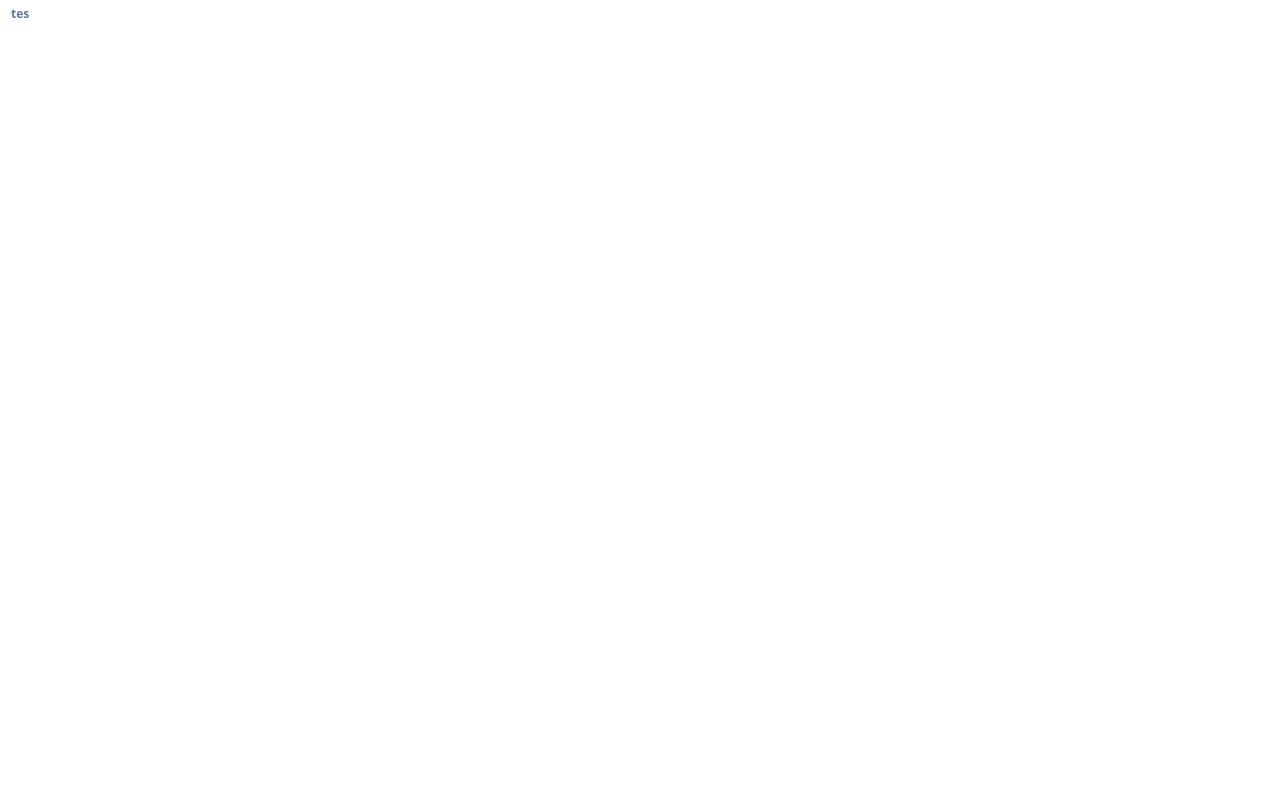
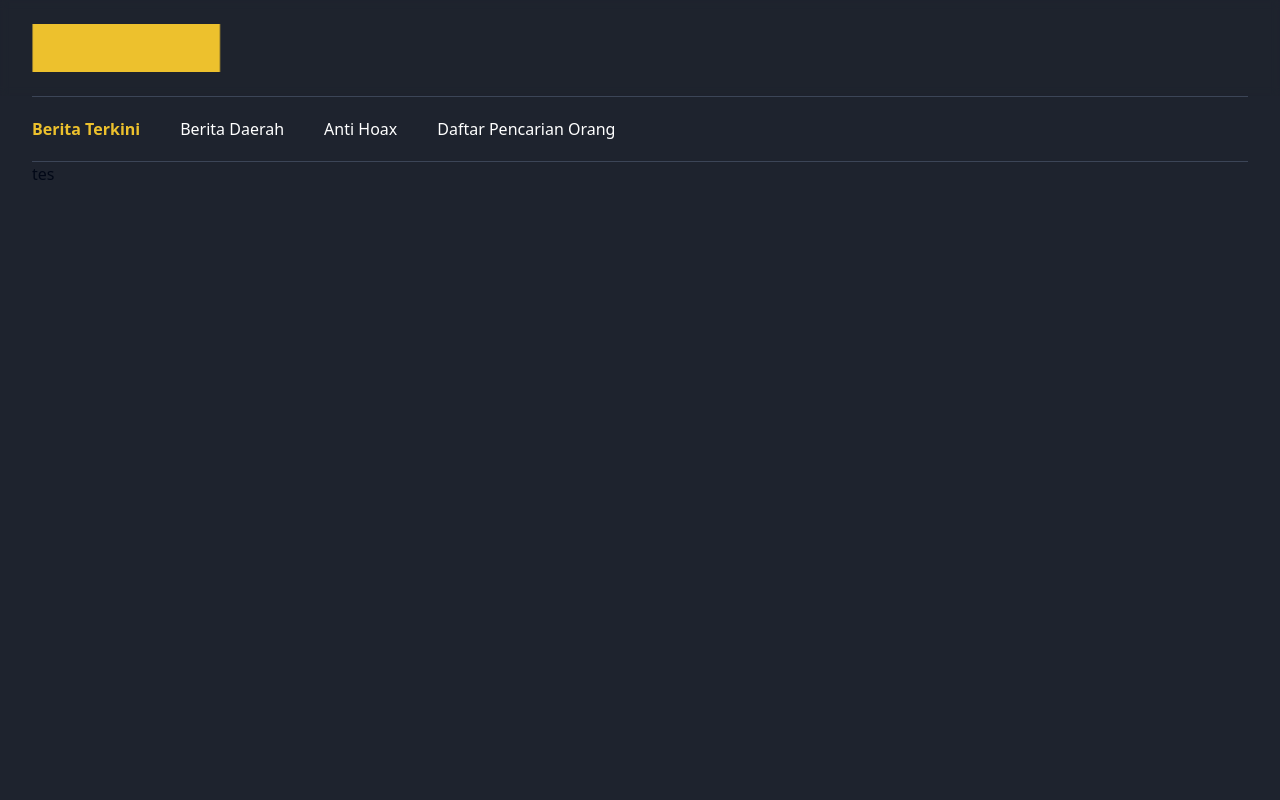
Before and after one commit to esarijal/mitrajaya-portal, a React (Vite) app: page / in a window 1280 px wide. Shown: the top 800 px of the page. Built offline with nearby package versions, Linux system fonts and the light colour scheme.

Commit message:
feat : prototype

```diff
--- a/src/App.tsx
+++ b/src/App.tsx
@@ -1,11 +1,17 @@
-import { useState } from "react";
-import { Badge } from "./components/ui/badge";
+import { BrowserRouter, Routes, Route } from "react-router-dom";
+import Home from "./pages/Home";
+import Layout from "./layout/Layout";
 
 function App() {
   return (
-    <>
-      <Badge>tes</Badge>
-    </>
+    <BrowserRouter>
+      <Routes>
+        <Route path="/" element={<Layout />}>
+          <Route index element={<Home />} />
+          <Route path="daerah" element={<p>comming soon</p>} />
+        </Route>
+      </Routes>
+    </BrowserRouter>
   );
 }
 
--- a/src/components/ui/badge.tsx
+++ b/src/components/ui/badge.tsx
@@ -1,7 +1,7 @@
-import * as React from "react"
-import { cva, type VariantProps } from "class-variance-authority"
+import * as React from "react";
+import { cva, type VariantProps } from "class-variance-authority";
 
-import { cn } from "@/lib/utils"
+import { cn } from "@/lib/utils";
 
 const badgeVariants = cva(
   "inline-flex items-center rounded-full border px-2.5 py-0.5 text-xs font-semibold transition-colors focus:outline-none focus:ring-2 focus:ring-ring focus:ring-offset-2",
@@ -21,7 +21,7 @@ const badgeVariants = cva(
       variant: "default",
     },
   }
-)
+);
 
 export interface BadgeProps
   extends React.HTMLAttributes<HTMLDivElement>,
@@ -30,7 +30,8 @@ export interface BadgeProps
 function Badge({ className, variant, ...props }: BadgeProps) {
   return (
     <div className={cn(badgeVariants({ variant }), className)} {...props} />
-  )
+  );
 }
 
-export { Badge, badgeVariants }
+// eslint-disable-next-line react-refresh/only-export-components
+export { Badge, badgeVariants };
--- /dev/null
+++ b/src/pages/Home.tsx
@@ -0,0 +1,12 @@
+import NewsCategoryNav from "@/components/custom/news-category-nav";
+
+function Home() {
+  return (
+    <main className="container">
+      <NewsCategoryNav />
+      <p>tes</p>
+    </main>
+  );
+}
+
+export default Home;
```
Also changed, not shown: src/main.tsx (+7 -7 lines).
